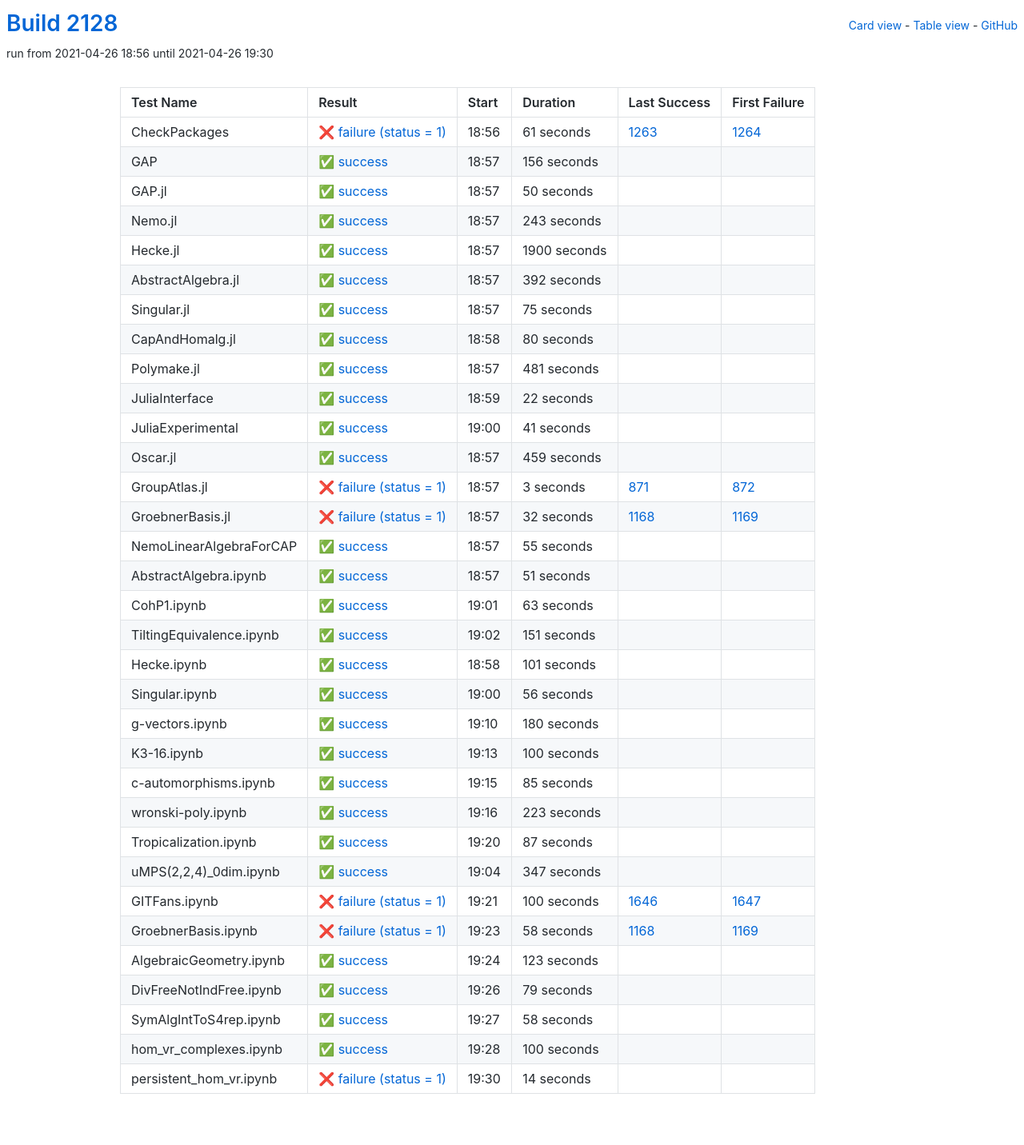
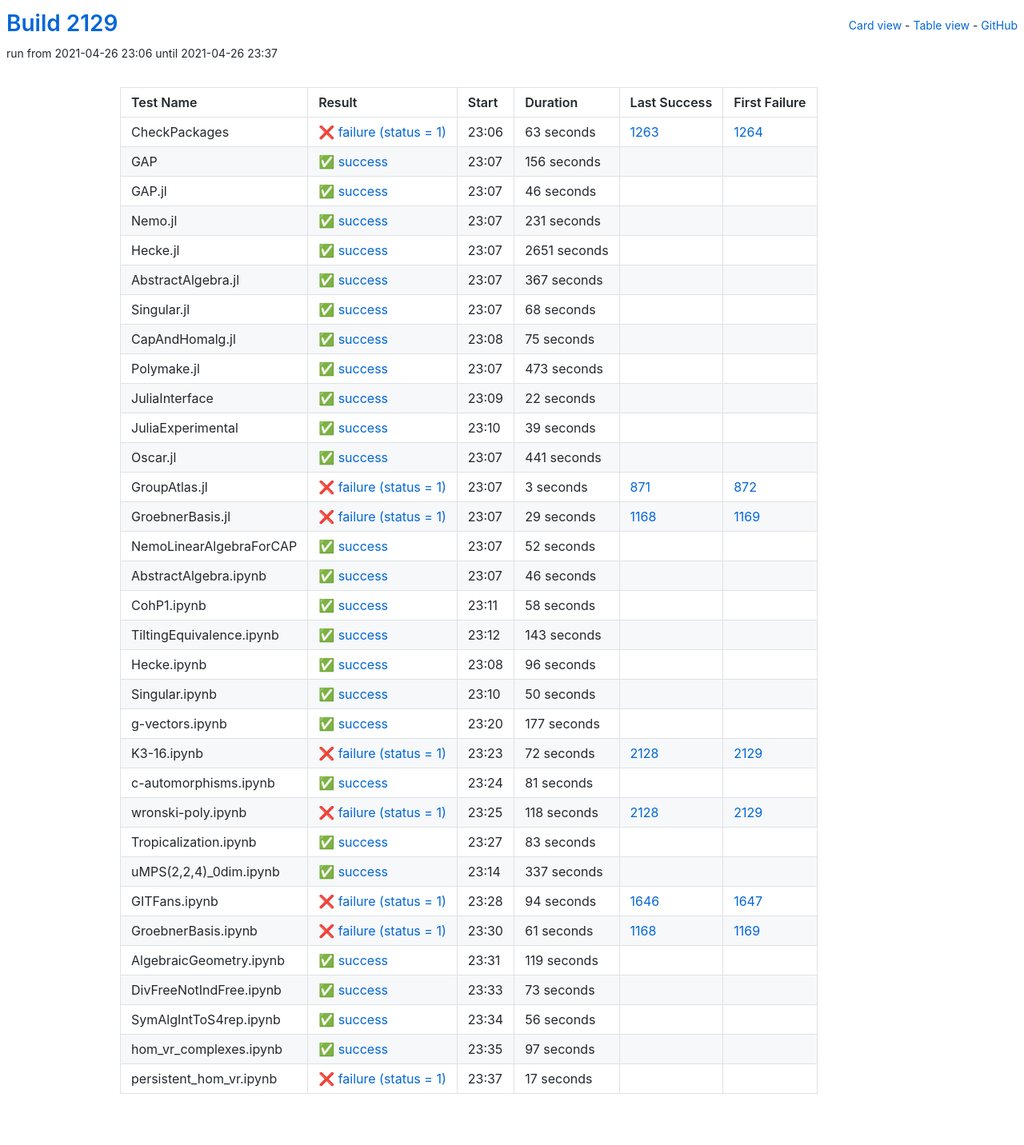
Before and after one commit to oscar-system/oscar-ci-status-stable, a Jekyll site: the page built from table.html, in a window 1280 px wide. Shown: the whole page at 80% size. Built offline with Jekyll 4.4.1, drawn with Linux system fonts in a browser that asks for light colours.

Commit message:
Build #2129

```diff
--- a/_data/ci.yml
+++ b/_data/ci.yml
@@ -1,6 +1,6 @@
 ---
-build: 2128
-build_url: https://oscarci.mathematik.uni-kl.de/job/oscar-stable/2128/
+build: 2129
+build_url: https://oscarci.mathematik.uni-kl.de/job/oscar-stable/2129/
 job: oscar-stable
 organization: oscar-system
 repo: oscar-ci-status-stable
@@ -8,20 +8,20 @@ repourl: https://github.com/oscar-system/oscar-ci-status-stable
 tests:
 - name: CheckPackages
   id: checkpackages
-  log: https://oscarci.mathematik.uni-kl.de/job/oscar-stable/2128/artifact/logs/build-2128/CheckPackages.log
-  start: 2021-04-26 18:56
+  log: https://oscarci.mathematik.uni-kl.de/job/oscar-stable/2129/artifact/logs/build-2129/CheckPackages.log
+  start: 2021-04-26 23:06
   success: false
   exitcode: 1
   status: failure
-  duration: 61
+  duration: 63
   last_success: 1263
   last_success_url: https://oscarci.mathematik.uni-kl.de/job/oscar-stable/1263/
   first_failure: 1264
   first_failure_url: https://oscarci.mathematik.uni-kl.de/job/oscar-stable/1264/
 - name: GAP
   id: gap
-  log: https://oscarci.mathematik.uni-kl.de/job/oscar-stable/2128/artifact/logs/build-2128/GAP.log
-  start: 2021-04-26 18:57
+  log: https://oscarci.mathematik.uni-kl.de/job/oscar-stable/2129/artifact/logs/build-2129/GAP.log
+  start: 2021-04-26 23:07
   success: true
   exitcode: 0
   status: success
@@ -32,56 +32,68 @@ tests:
   first_failure_url:
 - name: GAP.jl
   id: gap-jl
-  log: https://oscarci.mathematik.uni-kl.de/job/oscar-stable/2128/artifact/logs/build-2128/GAP.jl.log
-  start: 2021-04-26 18:57
+  log: https://oscarci.mathematik.uni-kl.de/job/oscar-stable/2129/artifact/logs/build-2129/GAP.jl.log
+  start: 2021-04-26 23:07
   success: true
   exitcode: 0
   status: success
-  duration: 50
+  duration: 46
   last_success: false
   last_success_url:
   first_failure: false
   first_failure_url:
 - name: Nemo.jl
   id: nemo-jl
-  log: https://oscarci.mathematik.uni-kl.de/job/oscar-stable/2128/artifact/logs/build-2128/Nemo.jl.log
-  start: 2021-04-26 18:57
+  log: https://oscarci.mathematik.uni-kl.de/job/oscar-stable/2129/artifact/logs/build-2129/Nemo.jl.log
+  start: 2021-04-26 23:07
   success: true
   exitcode: 0
   status: success
-  duration: 243
+  duration: 231
   last_success: false
   last_success_url:
   first_failure: false
   first_failure_url:
 - name: Hecke.jl
   id: hecke-jl
-  log: https://oscarci.mathematik.uni-kl.de/job/oscar-stable/2128/artifact/logs/build-2128/Hecke.jl.log
-  start: 2021-04-26 18:57
+  log: https://oscarci.mathematik.uni-kl.de/job/oscar-stable/2129/artifact/logs/build-2129/Hecke.jl.log
+  start: 2021-04-26 23:07
   success: true
   exitcode: 0
   status: success
-  duration: 1900
+  duration: 2651
   last_success: false
   last_success_url:
   first_failure: false
   first_failure_url:
 - name: AbstractAlgebra.jl
   id: abstractalgebra-jl
-  log: https://oscarci.mathematik.uni-kl.de/job/oscar-stable/2128/artifact/logs/build-2128/AbstractAlgebra.jl.log
-  start: 2021-04-26 18:57
+  log: https://oscarci.mathematik.uni-kl.de/job/oscar-stable/2129/artifact/logs/build-2129/AbstractAlgebra.jl.log
+  start: 2021-04-26 23:07
   success: true
   exitcode: 0
   status: success
-  duration: 392
+  duration: 367
   last_success: false
   last_success_url:
   first_failure: false
   first_failure_url:
 - name: Singular.jl
   id: singular-jl
-  log: https://oscarci.mathematik.uni-kl.de/job/oscar-stable/2128/artifact/logs/build-2128/Singular.jl.log
-  start: 2021-04-26 18:57
+  log: https://oscarci.mathematik.uni-kl.de/job/oscar-stable/2129/artifact/logs/build-2129/Singular.jl.log
+  start: 2021-04-26 23:07
+  success: true
+  exitcode: 0
+  status: success
+  duration: 68
+  last_success: false
+  last_success_url:
+  first_failure: false
+  first_failure_url:
+- name: CapAndHomalg.jl
+  id: capandhomalg-jl
+  log: https://oscarci.mathematik.uni-kl.de/job/oscar-stable/2129/artifact/logs/build-2129/CapAndHomalg.jl.log
+  start: 2021-04-26 23:08
   success: true
   exitcode: 0
   status: success
@@ -90,34 +102,22 @@ tests:
   last_success_url:
   first_failure: false
   first_failure_url:
-- name: CapAndHomalg.jl
-  id: capandhomalg-jl
-  log: https://oscarci.mathematik.uni-kl.de/job/oscar-stable/2128/artifact/logs/build-2128/CapAndHomalg.jl.log
-  start: 2021-04-26 18:58
+- name: Polymake.jl
+  id: polymake-jl
+  log: https://oscarci.mathematik.uni-kl.de/job/oscar-stable/2129/artifact/logs/build-2129/Polymake.jl.log
+  start: 2021-04-26 23:07
   success: true
   exitcode: 0
   status: success
-  duration: 80
-  last_success: false
-  last_success_url:
-  first_failure: false
-  first_failure_url:
-- name: Polymake.jl
-  id: polymake-jl
-  log: https://oscarci.mathematik.uni-kl.de/job/oscar-stable/2128/artifact/logs/build-2128/Polymake.jl.log
-  start: 2021-04-26 18:57
-  success: true
-  exitcode: 0
-  status: success
-  duration: 481
+  duration: 473
   last_success: false
   last_success_url:
   first_failure: false
   first_failure_url:
 - name: JuliaInterface
   id: juliainterface
-  log: https://oscarci.mathematik.uni-kl.de/job/oscar-stable/2128/artifact/logs/build-2128/JuliaInterface.log
-  start: 2021-04-26 18:59
+  log: https://oscarci.mathematik.uni-kl.de/job/oscar-stable/2129/artifact/logs/build-2129/JuliaInterface.log
+  start: 2021-04-26 23:09
   success: true
   exitcode: 0
   status: success
@@ -128,32 +128,32 @@ tests:
   first_failure_url:
 - name: JuliaExperimental
   id: juliaexperimental
-  log: https://oscarci.mathematik.uni-kl.de/job/oscar-stable/2128/artifact/logs/build-2128/JuliaExperimental.log
-  start: 2021-04-26 19:00
+  log: https://oscarci.mathematik.uni-kl.de/job/oscar-stable/2129/artifact/logs/build-2129/JuliaExperimental.log
+  start: 2021-04-26 23:10
   success: true
   exitcode: 0
   status: success
-  duration: 41
+  duration: 39
   last_success: false
   last_success_url:
   first_failure: false
   first_failure_url:
 - name: Oscar.jl
   id: oscar-jl
-  log: https://oscarci.mathematik.uni-kl.de/job/oscar-stable/2128/artifact/logs/build-2128/Oscar.jl.log
-  start: 2021-04-26 18:57
+  log: https://oscarci.mathematik.uni-kl.de/job/oscar-stable/2129/artifact/logs/build-2129/Oscar.jl.log
+  start: 2021-04-26 23:07
   success: true
   exitcode: 0
   status: success
-  duration: 459
+  duration: 441
   last_success: false
   last_success_url:
   first_failure: false
   first_failure_url:
 - name: GroupAtlas.jl
   id: groupatlas-jl
-  log: https://oscarci.mathematik.uni-kl.de/job/oscar-stable/2128/artifact/logs/build-2128/GroupAtlas.jl.log
-  start: 2021-04-26 18:57
+  log: https://oscarci.mathematik.uni-kl.de/job/oscar-stable/2129/artifact/logs/build-2129/GroupAtlas.jl.log
+  start: 2021-04-26 23:07
   success: false
   exitcode: 1
   status: failure
@@ -164,80 +164,212 @@ tests:
   first_failure_url: https://oscarci.mathematik.uni-kl.de/job/oscar-stable/872/
 - name: GroebnerBasis.jl
   id: groebnerbasis-jl
-  log: https://oscarci.mathematik.uni-kl.de/job/oscar-stable/2128/artifact/logs/build-2128/GroebnerBasis.jl.log
-  start: 2021-04-26 18:57
+  log: https://oscarci.mathematik.uni-kl.de/job/oscar-stable/2129/artifact/logs/build-2129/GroebnerBasis.jl.log
+  start: 2021-04-26 23:07
   success: false
   exitcode: 1
   status: failure
-  duration: 32
+  duration: 29
   last_success: 1168
   last_success_url: https://oscarci.mathematik.uni-kl.de/job/oscar-stable/1168/
   first_failure: 1169
   first_failure_url: https://oscarci.mathematik.uni-kl.de/job/oscar-stable/1169/
 - name: NemoLinearAlgebraForCAP
   id: nemolinearalgebraforcap
-  log: https://oscarci.mathematik.uni-kl.de/job/oscar-stable/2128/artifact/logs/build-2128/NemoLinearAlgebraForCAP.log
-  start: 2021-04-26 18:57
+  log: https://oscarci.mathematik.uni-kl.de/job/oscar-stable/2129/artifact/logs/build-2129/NemoLinearAlgebraForCAP.log
+  start: 2021-04-26 23:07
   success: true
   exitcode: 0
   status: success
-  duration: 55
+  duration: 52
   last_success: false
   last_success_url:
   first_failure: false
   first_failure_url:
 - name: AbstractAlgebra.ipynb
   id: abstractalgebra-ipynb
-  log: https://oscarci.mathematik.uni-kl.de/job/oscar-stable/2128/artifact/logs/build-2128/AbstractAlgebra.ipynb.log
-  start: 2021-04-26 18:57
+  log: https://oscarci.mathematik.uni-kl.de/job/oscar-stable/2129/artifact/logs/build-2129/AbstractAlgebra.ipynb.log
+  start: 2021-04-26 23:07
   success: true
   exitcode: 0
   status: success
-  duration: 51
+  duration: 46
   last_success: false
   last_success_url:
   first_failure: false
   first_failure_url:
 - name: CohP1.ipynb
   id: cohp1-ipynb
-  log: https://oscarci.mathematik.uni-kl.de/job/oscar-stable/2128/artifact/logs/build-2128/CohP1.ipynb.log
-  start: 2021-04-26 19:01
+  log: https://oscarci.mathematik.uni-kl.de/job/oscar-stable/2129/artifact/logs/build-2129/CohP1.ipynb.log
+  start: 2021-04-26 23:11
   success: true
   exitcode: 0
   status: success
-  duration: 63
+  duration: 58
   last_success: false
   last_success_url:
   first_failure: false
   first_failure_url:
 - name: TiltingEquivalence.ipynb
   id: tiltingequivalence-ipynb
-  log: https://oscarci.mathematik.uni-kl.de/job/oscar-stable/2128/artifact/logs/build-2128/TiltingEquivalence.ipynb.log
-  start: 2021-04-26 19:02
+  log: https://oscarci.mathematik.uni-kl.de/job/oscar-stable/2129/artifact/logs/build-2129/TiltingEquivalence.ipynb.log
+  start: 2021-04-26 23:12
   success: true
   exitcode: 0
   status: success
-  duration: 151
+  duration: 143
   last_success: false
   last_success_url:
   first_failure: false
   first_failure_url:
 - name: Hecke.ipynb
   id: hecke-ipynb
-  log: https://oscarci.mathematik.uni-kl.de/job/oscar-stable/2128/artifact/logs/build-2128/Hecke.ipynb.log
-  start: 2021-04-26 18:58
+  log: https://oscarci.mathematik.uni-kl.de/job/oscar-stable/2129/artifact/logs/build-2129/Hecke.ipynb.log
+  start: 2021-04-26 23:08
   success: true
   exitcode: 0
   status: success
-  duration: 101
+  duration: 96
   last_success: false
   last_success_url:
   first_failure: false
   first_failure_url:
 - name: Singular.ipynb
   id: singular-ipynb
-  log: https://oscarci.mathematik.uni-kl.de/job/oscar-stable/2128/artifact/logs/build-2128/Singular.ipynb.log
-  start: 2021-04-26 19:00
+  log: https://oscarci.mathematik.uni-kl.de/job/oscar-stable/2129/artifact/logs/build-2129/Singular.ipynb.log
+  start: 2021-04-26 23:10
+  success: true
+  exitcode: 0
+  status: success
+  duration: 50
+  last_success: false
+  last_success_url:
+  first_failure: false
+  first_failure_url:
+- name: g-vectors.ipynb
+  id: g-vectors-ipynb
+  log: https://oscarci.mathematik.uni-kl.de/job/oscar-stable/2129/artifact/logs/build-2129/g-vectors.ipynb.log
+  start: 2021-04-26 23:20
+  success: true
+  exitcode: 0
+  status: success
+  duration: 177
+  last_success: false
+  last_success_url:
+  first_failure: false
+  first_failure_url:
+- name: K3-16.ipynb
+  id: k3-16-ipynb
+  log: https://oscarci.mathematik.uni-kl.de/job/oscar-stable/2129/artifact/logs/build-2129/K3-16.ipynb.log
+  start: 2021-04-26 23:23
+  success: false
+  exitcode: 1
+  status: failure
+  duration: 72
+  last_success: 2128
+  last_success_url: https://oscarci.mathematik.uni-kl.de/job/oscar-stable/2128/
+  first_failure: 2129
+  first_failure_url: https://oscarci.mathematik.uni-kl.de/job/oscar-stable/2129/
+- name: c-automorphisms.ipynb
+  id: c-automorphisms-ipynb
+  log: https://oscarci.mathematik.uni-kl.de/job/oscar-stable/2129/artifact/logs/build-2129/c-automorphisms.ipynb.log
+  start: 2021-04-26 23:24
+  success: true
+  exitcode: 0
+  status: success
+  duration: 81
+  last_success: false
+  last_success_url:
+  first_failure: false
+  first_failure_url:
+- name: wronski-poly.ipynb
+  id: wronski-poly-ipynb
+  log: https://oscarci.mathematik.uni-kl.de/job/oscar-stable/2129/artifact/logs/build-2129/wronski-poly.ipynb.log
+  start: 2021-04-26 23:25
+  success: false
+  exitcode: 1
+  status: failure
+  duration: 118
+  last_success: 2128
+  last_success_url: https://oscarci.mathematik.uni-kl.de/job/oscar-stable/2128/
+  first_failure: 2129
+  first_failure_url: https://oscarci.mathematik.uni-kl.de/job/oscar-stable/2129/
+- name: Tropicalization.ipynb
+  id: tropicalization-ipynb
+  log: https://oscarci.mathematik.uni-kl.de/job/oscar-stable/2129/artifact/logs/build-2129/Tropicalization.ipynb.log
+  start: 2021-04-26 23:27
+  success: true
+  exitcode: 0
+  status: success
+  duration: 83
+  last_success: false
+  last_success_url:
+  first_failure: false
+  first_failure_url:
+- name: uMPS(2,2,4)_0dim.ipynb
+  id: umps-2-2-4-0dim-ipynb
+  log: https://oscarci.mathematik.uni-kl.de/job/oscar-stable/2129/artifact/logs/build-2129/uMPS-2-2-4-_0dim.ipynb.log
+  start: 2021-04-26 23:14
+  success: true
+  exitcode: 0
+  status: success
+  duration: 337
+  last_success: false
+  last_success_url:
+  first_failure: false
+  first_failure_url:
+- name: GITFans.ipynb
+  id: gitfans-ipynb
+  log: https://oscarci.mathematik.uni-kl.de/job/oscar-stable/2129/artifact/logs/build-2129/GITFans.ipynb.log
+  start: 2021-04-26 23:28
+  success: false
+  exitcode: 1
+  status: failure
+  duration: 94
+  last_success: 1646
+  last_success_url: https://oscarci.mathematik.uni-kl.de/job/oscar-stable/1646/
+  first_failure: 1647
+  first_failure_url: https://oscarci.mathematik.uni-kl.de/job/oscar-stable/1647/
+- name: GroebnerBasis.ipynb
+  id: groebnerbasis-ipynb
+  log: https://oscarci.mathematik.uni-kl.de/job/oscar-stable/2129/artifact/logs/build-2129/GroebnerBasis.ipynb.log
+  start: 2021-04-26 23:30
+  success: false
+  exitcode: 1
+  status: failure
+  duration: 61
+  last_success: 1168
+  last_success_url: https://oscarci.mathematik.uni-kl.de/job/oscar-stable/1168/
+  first_failure: 1169
+  first_failure_url: https://oscarci.mathematik.uni-kl.de/job/oscar-stable/1169/
+- name: AlgebraicGeometry.ipynb
+  id: algebraicgeometry-ipynb
+  log: https://oscarci.mathematik.uni-kl.de/job/oscar-stable/2129/artifact/logs/build-2129/AlgebraicGeometry.ipynb.log
+  start: 2021-04-26 23:31
+  success: true
+  exitcode: 0
+  status: success
+  duration: 119
+  last_success: false
+  last_success_url:
+  first_failure: false
+  first_failure_url:
+- name: DivFreeNotIndFree.ipynb
+  id: divfreenotindfree-ipynb
+  log: https://oscarci.mathematik.uni-kl.de/job/oscar-stable/2129/artifact/logs/build-2129/DivFreeNotIndFree.ipynb.log
+  start: 2021-04-26 23:33
+  success: true
+  exitcode: 0
+  status: success
+  duration: 73
+  last_success: false
+  last_success_url:
+  first_failure: false
+  first_failure_url:
+- name: SymAlgIntToS4rep.ipynb
+  id: symalginttos4rep-ipynb
+  log: https://oscarci.mathematik.uni-kl.de/job/oscar-stable/2129/artifact/logs/build-2129/SymAlgIntToS4rep.ipynb.log
+  start: 2021-04-26 23:34
   success: true
   exitcode: 0
   status: success
@@ -246,158 +378,26 @@ tests:
   last_success_url:
   first_failure: false
   first_failure_url:
-- name: g-vectors.ipynb
-  id: g-vectors-ipynb
-  log: https://oscarci.mathematik.uni-kl.de/job/oscar-stable/2128/artifact/logs/build-2128/g-vectors.ipynb.log
-  start: 2021-04-26 19:10
+- name: hom_vr_complexes.ipynb
+  id: hom-vr-complexes-ipynb
+  log: https://oscarci.mathematik.uni-kl.de/job/oscar-stable/2129/artifact/logs/build-2129/hom_vr_complexes.ipynb.log
+  start: 2021-04-26 23:35
   success: true
   exitcode: 0
   status: success
-  duration: 180
-  last_success: false
-  last_success_url:
-  first_failure: false
-  first_failure_url:
-- name: K3-16.ipynb
-  id: k3-16-ipynb
-  log: https://oscarci.mathematik.uni-kl.de/job/oscar-stable/2128/artifact/logs/build-2128/K3-16.ipynb.log
-  start: 2021-04-26 19:13
-  success: true
-  exitcode: 0
-  status: success
-  duration: 100
-  last_success: false
-  last_success_url:
-  first_failure: false
-  first_failure_url:
-- name: c-automorphisms.ipynb
-  id: c-automorphisms-ipynb
-  log: https://oscarci.mathematik.uni-kl.de/job/oscar-stable/2128/artifact/logs/build-2128/c-automorphisms.ipynb.log
-  start: 2021-04-26 19:15
-  success: true
-  exitcode: 0
-  status: success
-  duration: 85
-  last_success: false
-  last_success_url:
-  first_failure: false
-  first_failure_url:
-- name: wronski-poly.ipynb
-  id: wronski-poly-ipynb
-  log: https://oscarci.mathematik.uni-kl.de/job/oscar-stable/2128/artifact/logs/build-2128/wronski-poly.ipynb.log
-  start: 2021-04-26 19:16
-  success: true
-  exitcode: 0
-  status: success
-  duration: 223
-  last_success: false
-  last_success_url:
-  first_failure: false
-  first_failure_url:
-- name: Tropicalization.ipynb
-  id: tropicalization-ipynb
-  log: https://oscarci.mathematik.uni-kl.de/job/oscar-stable/2128/artifact/logs/build-2128/Tropicalization.ipynb.log
-  start: 2021-04-26 19:20
-  success: true
-  exitcode: 0
-  status: success
-  duration: 87
-  last_success: false
-  last_success_url:
-  first_failure: false
-  first_failure_url:
-- name: uMPS(2,2,4)_0dim.ipynb
-  id: umps-2-2-4-0dim-ipynb
-  log: https://oscarci.mathematik.uni-kl.de/job/oscar-stable/2128/artifact/logs/build-2128/uMPS-2-2-4-_0dim.ipynb.log
-  start: 2021-04-26 19:04
-  success: true
-  exitcode: 0
-  status: success
-  duration: 347
-  last_success: false
-  last_success_url:
-  first_failure: false
-  first_failure_url:
-- name: GITFans.ipynb
-  id: gitfans-ipynb
-  log: https://oscarci.mathematik.uni-kl.de/job/oscar-stable/2128/artifact/logs/build-2128/GITFans.ipynb.log
-  start: 2021-04-26 19:21
-  success: false
-  exitcode: 1
-  status: failure
-  duration: 100
-  last_success: 1646
-  last_success_url: https://oscarci.mathematik.uni-kl.de/job/oscar-stable/1646/
-  first_failure: 1647
-  first_failure_url: https://oscarci.mathematik.uni-kl.de/job/oscar-stable/1647/
-- name: GroebnerBasis.ipynb
-  id: groebnerbasis-ipynb
-  log: https://oscarci.mathematik.uni-kl.de/job/oscar-stable/2128/artifact/logs/build-2128/GroebnerBasis.ipynb.log
-  start: 2021-04-26 19:23
-  success: false
-  exitcode: 1
-  status: failure
-  duration: 58
-  last_success: 1168
-  last_success_url: https://oscarci.mathematik.uni-kl.de/job/oscar-stable/1168/
-  first_failure: 1169
-  first_failure_url: https://oscarci.mathematik.uni-kl.de/job/oscar-stable/1169/
-- name: AlgebraicGeometry.ipynb
-  id: algebraicgeometry-ipynb
-  log: https://oscarci.mathematik.uni-kl.de/job/oscar-stable/2128/artifact/logs/build-2128/AlgebraicGeometry.ipynb.log
-  start: 2021-04-26 19:24
-  success: true
-  exitcode: 0
-  status: success
-  duration: 123
-  last_success: false
-  last_success_url:
-  first_failure: false
-  first_failure_url:
-- name: DivFreeNotIndFree.ipynb
-  id: divfreenotindfree-ipynb
-  log: https://oscarci.mathematik.uni-kl.de/job/oscar-stable/2128/artifact/logs/build-2128/DivFreeNotIndFree.ipynb.log
-  start: 2021-04-26 19:26
-  success: true
-  exitcode: 0
-  status: success
-  duration: 79
-  last_success: false
-  last_success_url:
-  first_failure: false
-  first_failure_url:
-- name: SymAlgIntToS4rep.ipynb
-  id: symalginttos4rep-ipynb
-  log: https://oscarci.mathematik.uni-kl.de/job/oscar-stable/2128/artifact/logs/build-2128/SymAlgIntToS4rep.ipynb.log
-  start: 2021-04-26 19:27
-  success: true
-  exitcode: 0
-  status: success
-  duration: 58
-  last_success: false
-  last_success_url:
-  first_failure: false
-  first_failure_url:
-- name: hom_vr_complexes.ipynb
-  id: hom-vr-complexes-ipynb
-  log: https://oscarci.mathematik.uni-kl.de/job/oscar-stable/2128/artifact/logs/build-2128/hom_vr_complexes.ipynb.log
-  start: 2021-04-26 19:28
-  success: true
-  exitcode: 0
-  status: success
-  duration: 100
+  duration: 97
   last_success: false
   last_success_url:
   first_failure: false
   first_failure_url:
 - name: persistent_hom_vr.ipynb
   id: persistent-hom-vr-ipynb
-  log: https://oscarci.mathematik.uni-kl.de/job/oscar-stable/2128/artifact/logs/build-2128/persistent_hom_vr.ipynb.log
-  start: 2021-04-26 19:30
+  log: https://oscarci.mathematik.uni-kl.de/job/oscar-stable/2129/artifact/logs/build-2129/persistent_hom_vr.ipynb.log
+  start: 2021-04-26 23:37
   success: false
   exitcode: 1
   status: failure
-  duration: 14
+  duration: 17
   last_success: false
   last_success_url:
   first_failure: false
```
Also changed, not shown: README.md.
